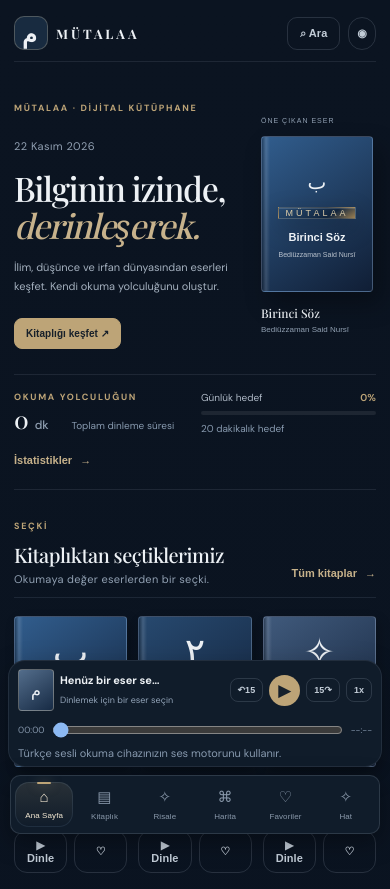
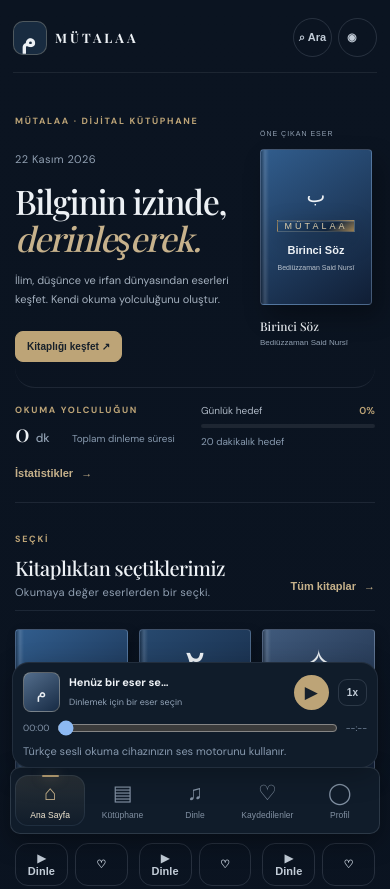
Before and after one commit to ccandolu/mutalaa, a plain HTML site: page index.html in a window 390 px wide. Shown: the top 889 px of the page. Drawn offline with nearby package versions, Linux system fonts and the light colour scheme.

Commit message:
Add files via upload

```diff
--- a/index.html
+++ b/index.html
@@ -2,7 +2,7 @@
 <html lang="tr">
 <head>
 <meta charset="UTF-8">
-<meta name="viewport" content="width=device-width, initial-scale=1.0">
+<meta name="viewport" content="width=device-width, initial-scale=1.0, viewport-fit=cover">
 <meta name="theme-color" content="#071426">
 <title>MÜTALAA — Dijital İlim Kütüphanesi</title>
 <style>
@@ -999,7 +999,13 @@ button:active{transform:none!important}
  <div id="content"></div>
 </main>
 </div>
-<nav class="mobile-nav"><button class="active" data-page="home"><span>⌂</span>Ana Sayfa</button><button data-page="library"><span>▤</span>Kitaplık</button><button data-page="risale"><span>✧</span>Risale</button><button data-page="map"><span>⌘</span>Harita</button><button data-page="favorites"><span>♡</span>Favoriler</button><button data-page="hat"><span>✧</span>Hat</button></nav>
+<nav class="mobile-nav" aria-label="Ana gezinme">
+ <button class="active" data-page="home" aria-label="Ana Sayfa"><span class="nav-icon">⌂</span><small>Ana Sayfa</small></button>
+ <button data-page="library" aria-label="Kütüphane"><span class="nav-icon">▤</span><small>Kütüphane</small></button>
+ <button data-page="audio" aria-label="Dinle"><span class="nav-icon">♫</span><small>Dinle</small></button>
+ <button data-page="favorites" aria-label="Kaydedilenler"><span class="nav-icon">♡</span><small>Kaydedilenler</small></button>
+ <button data-page="profile" aria-label="Profil"><span class="nav-icon">◯</span><small>Profil</small></button>
+</nav>
 <div class="player"><div class="playerrow"><div class="mini-cover" id="miniCover">م</div><div class="now"><strong id="nowTitle">Henüz bir eser seçilmedi</strong><span id="nowAuthor">Dinlemek için bir eser seçin</span></div><button class="secondary" id="back15">↶15</button><div class="mini-wave" id="miniWave" aria-hidden="true"><i></i><i></i><i></i><i></i><i></i></div><button class="playbtn" id="play">▶</button><button class="secondary" id="forward15">15↷</button><button class="secondary" id="speed">1x</button></div><div class="seekrow"><span id="elapsed">00:00</span><input id="seek" type="range" min="0" max="100" value="0"><span id="duration">--:--</span></div><div class="small muted" id="voiceStatus" style="margin-top:5px">Türkçe sesli okuma cihazınızın ses motorunu kullanır.</div></div>
 <div class="account-modal" id="accountModal" aria-modal="true" role="dialog" aria-label="Mütalaa hesabı">
  <div class="account-card">
@@ -1368,5 +1374,58 @@ button.ui-tap{animation:tapPulse .34s ease}
 @media(min-width:1500px){main{padding-left:72px;padding-right:72px}}
 </style>
 
+
+<style id="mutalaa-native-app-layer">
+:root{--app-ink:#f2eee5;--app-muted:#9ba9b9;--app-paper:#eee7d8;--app-gold:#bda477}
+html{background:#071426;overscroll-behavior-y:none}
+body{overscroll-behavior-y:contain;-webkit-tap-highlight-color:transparent}
+button,a{-webkit-tap-highlight-color:transparent}
+button{touch-action:manipulation}
+.mobile-nav{display:none}
+@media(max-width:850px){
+ body{min-height:100dvh;background:#091522}
+ .app{display:block;min-height:100dvh}
+ .sidebar{display:none!important}
+ main{width:100%;max-width:none;padding:calc(env(safe-area-inset-top) + 16px) 19px calc(190px + env(safe-area-inset-bottom));}
+ .topbar{margin:0 -2px 22px;padding:2px 0 15px;border-bottom:1px solid rgba(255,255,255,.075)}
+ .crumb{font-size:9px;letter-spacing:1.6px}
+ .topactions{gap:6px}
+ .topactions button{width:39px;height:39px;padding:0;border-radius:50%;display:grid;place-items:center}
+ .mobile-nav{position:fixed;display:grid;grid-template-columns:repeat(5,minmax(0,1fr));align-items:center;left:0;right:0;bottom:0;z-index:40;height:calc(67px + env(safe-area-inset-bottom));padding:7px 10px calc(7px + env(safe-area-inset-bottom));background:rgba(8,19,31,.96);border-top:1px solid rgba(255,255,255,.09);backdrop-filter:blur(24px);-webkit-backdrop-filter:blur(24px)}
+ .mobile-nav button{height:51px;border:0;background:transparent;border-radius:13px;display:flex;flex-direction:column;align-items:center;justify-content:center;gap:3px;color:#8190a2;padding:3px 1px;transform:none!important;filter:none!important}
+ .mobile-nav button .nav-icon{font-size:21px;line-height:23px;font-weight:400}
+ .mobile-nav button small{font-size:9px;letter-spacing:.05px;white-space:nowrap}
+ .mobile-nav button.active{color:#e4d4b5;background:rgba(189,164,119,.09)}
+ .mobile-nav button.active .nav-icon{color:#cbb58d}
+ .player{left:12px;right:12px;bottom:calc(76px + env(safe-area-inset-bottom));padding:9px 10px;border-radius:15px;background:rgba(18,34,51,.97);box-shadow:0 8px 28px rgba(0,0,0,.28);backdrop-filter:blur(22px);-webkit-backdrop-filter:blur(22px)}
+ .playerrow{gap:9px}
+ .mini-cover{width:37px;height:40px;border-radius:8px}
+ .now strong{font-size:11px}
+ .now span{font-size:9px}
+ .player .secondary{font-size:10px;padding:7px 8px;border-radius:9px}
+ .playbtn{width:35px;height:35px;flex-shrink:0}
+ .mini-wave{display:none}
+ .seekrow{margin-top:5px}
+ .seekrow span{font-size:9px}
+ .home-hero{border-radius:20px}
+ .bookgrid{gap:13px}
+ .book{border-radius:15px}
+ #content{min-height:55vh}
+}
+@media(max-width:420px){
+ main{padding-left:15px;padding-right:15px}
+ .mobile-nav{padding-left:6px;padding-right:6px}
+ .mobile-nav button small{font-size:8.5px}
+ .player .secondary#back15,.player .secondary#forward15{display:none}
+}
+@media(min-width:851px){
+ .mobile-nav{display:none!important}
+}
+@media(prefers-reduced-motion:no-preference){
+ .mobile-nav button{transition:background .18s ease,color .18s ease}
+ .mobile-nav button:active{transform:scale(.96)!important}
+}
+</style>
+
 </body>
 </html>
```
